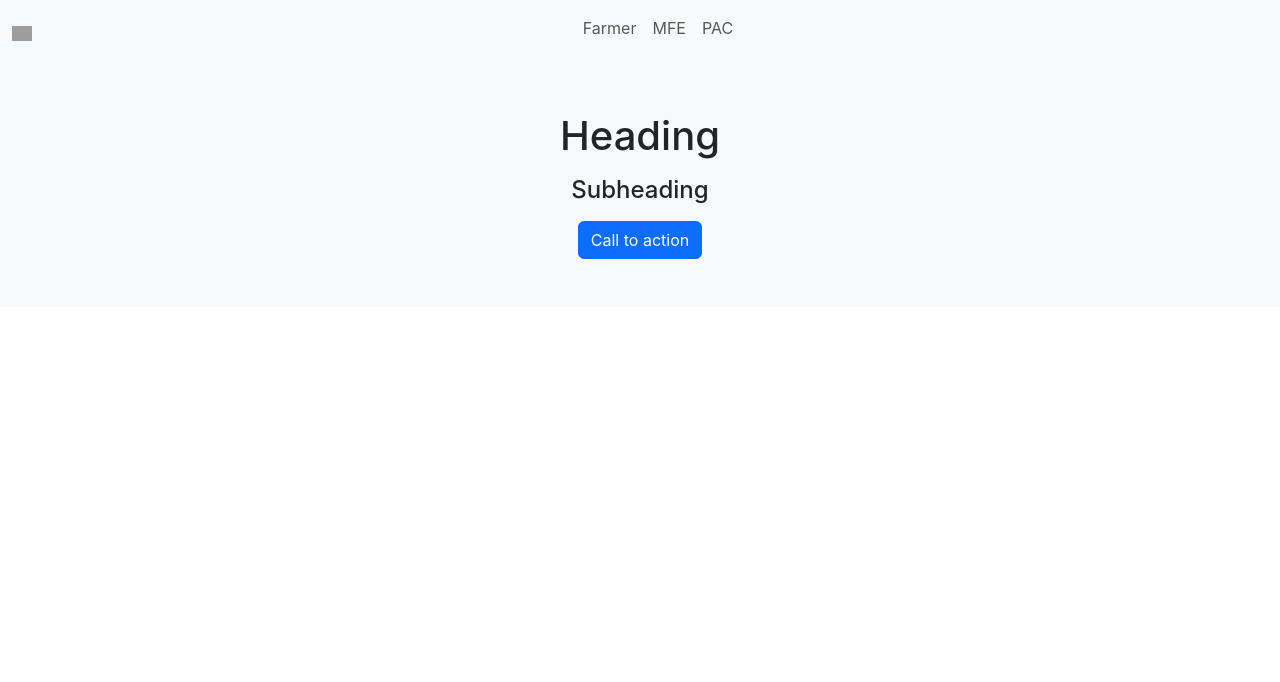
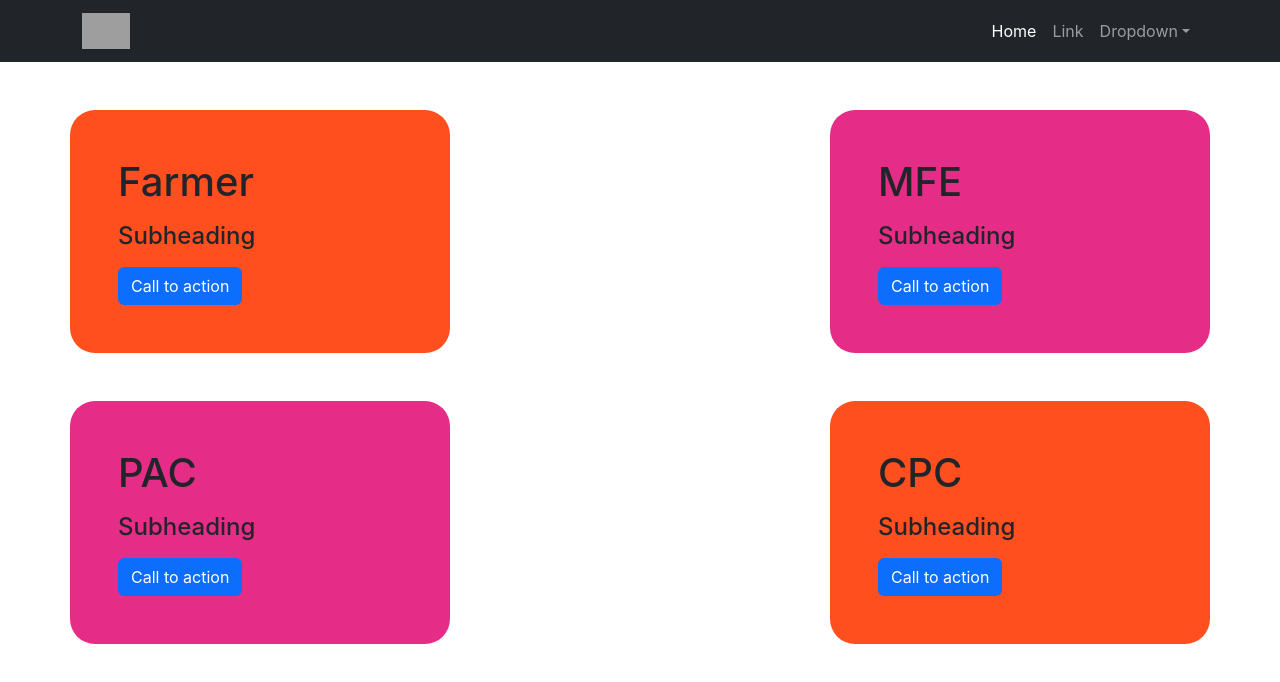
Before and after one commit to justaskulkarni/AgriSync, a React (Create React App) app in the folder client/: page / in a window 1280 px wide. Shown: the top 682 px of the page. Built offline with nearby package versions, Linux system fonts and the light colour scheme; grey boxes are pictures that could not be loaded.

Commit message:
created home layout with cards and colours

```diff
--- a/client/src/pages/Home.js
+++ b/client/src/pages/Home.js
@@ -1,72 +1,123 @@
 import React from "react";
+import "../stylesheets/Home.css";
 
 const Home = () => {
   return (
     <>
-      {/* Navbar */}
-      <nav className="navbar navbar-expand-lg navbar-light bg-light">
-        {/* Container wrapper */}
-        <div className="container-fluid">
-          {/* Toggle button */}
+      {/* Navigation */}
+      <nav className="navbar navbar-expand-lg navbar-dark bg-dark static-top">
+        <div className="container">
+          <a className="navbar-brand" href="#">
+            <img
+              src="https://placeholder.pics/svg/150x50/888888/EEE/Logo"
+              alt="..."
+              height={36}
+            />
+          </a>
           <button
             className="navbar-toggler"
             type="button"
-            data-mdb-toggle="collapse"
-            data-mdb-target="#navbarSupportedContent"
+            data-bs-toggle="collapse"
+            data-bs-target="#navbarSupportedContent"
             aria-controls="navbarSupportedContent"
             aria-expanded="false"
             aria-label="Toggle navigation"
           >
-            <i className="fas fa-bars" />
+            <span className="navbar-toggler-icon" />
           </button>
-          {/* Collapsible wrapper */}
           <div className="collapse navbar-collapse" id="navbarSupportedContent">
-            {/* Navbar brand */}
-            <a className="navbar-brand mt-2 mt-lg-0" href="#">
-              <img
-                src="https://mdbcdn.b-cdn.net/img/logo/mdb-transaprent-noshadows.webp"
-                height={15}
-                alt="MDB Logo"
-                loading="lazy"
-              />
-            </a>
-            {/* Left links */}
-            <ul className="navbar-nav me-auto mb-2 mb-lg-0, ms-auto">
+            <ul className="navbar-nav ms-auto">
               <li className="nav-item">
-                <a className="nav-link" href="#">
-                  Farmer
+                <a className="nav-link active" aria-current="page" href="#">
+                  Home
                 </a>
               </li>
               <li className="nav-item">
                 <a className="nav-link" href="#">
-                  MFE
+                  Link
                 </a>
               </li>
-              <li className="nav-item">
-                <a className="nav-link" href="#">
-                  PAC
+              <li className="nav-item dropdown">
+                <a
+                  className="nav-link dropdown-toggle"
+                  href="#"
+                  id="navbarDropdown"
+                  role="button"
+                  data-bs-toggle="dropdown"
+                  aria-expanded="false"
+                >
+                  Dropdown
                 </a>
+                <ul
+                  className="dropdown-menu dropdown-menu-end"
+                  aria-labelledby="navbarDropdown"
+                >
+                  <li>
+                    <a className="dropdown-item" href="#">
+                      Action
+                    </a>
+                  </li>
+                  <li>
+                    <a className="dropdown-item" href="#">
+                      Another action
+                    </a>
+                  </li>
+                  <li>
+                    <hr className="dropdown-divider" />
+                  </li>
+                  <li>
+                    <a className="dropdown-item" href="#">
+                      Something else here
+                    </a>
+                  </li>
+                </ul>
               </li>
             </ul>
-            {/* Left links */}
           </div>
-          {/* Collapsible wrapper */}
-          {/* Right elements */}
-
-          {/* Right elements */}
         </div>
-        {/* Container wrapper */}
       </nav>
-      {/* Navbar */}
 
       {/* Hero */}
-      <div className="p-5 text-center bg-light">
-        <h1 className="mb-3">Heading</h1>
-        <h4 className="mb-3">Subheading</h4>
-        <a className="btn btn-primary" href role="button">
-          Call to action
-        </a>
+      <div className="container">
+        <div className="row d-flex justify-content-between my-5">
+          <div className="p-5 text-left bg-14 col-md-4">
+            <h1 className="mb-3">Farmer</h1>
+            <h4 className="mb-3">Subheading</h4>
+            <a className="btn btn-primary" href role="button">
+              Call to action
+            </a>
+          </div>
+          <div className="p-5 text-left bg-23 col-md-4">
+            <h1 className="mb-3">MFE</h1>
+            <h4 className="mb-3">Subheading</h4>
+            <a className="btn btn-primary" href role="button">
+              Call to action
+            </a>
+          </div>
+        </div>
       </div>
+
+      {/* second container for cards */}
+
+      <div className="container">
+        <div className="row d-flex justify-content-between  my-5">
+          <div className="p-5 text-left bg-23 col-md-4">
+            <h1 className="mb-3">PAC</h1>
+            <h4 className="mb-3">Subheading</h4>
+            <a className="btn btn-primary" href role="button">
+              Call to action
+            </a>
+          </div>
+          <div className="p-5 text-left bg-14 col-md-4">
+            <h1 className="mb-3">CPC</h1>
+            <h4 className="mb-3">Subheading</h4>
+            <a className="btn btn-primary" href role="button">
+              Call to action
+            </a>
+          </div>
+        </div>
+      </div>
+
       {/* Hero */}
     </>
   );
--- /dev/null
+++ b/client/src/stylesheets/Home.css
@@ -0,0 +1,8 @@
+.bg-14{
+    background-color: #ff4f1f ;
+    border-radius: 25px;
+}
+.bg-23{
+    background-color: #E52D87;
+    border-radius: 25px;
+}
```
